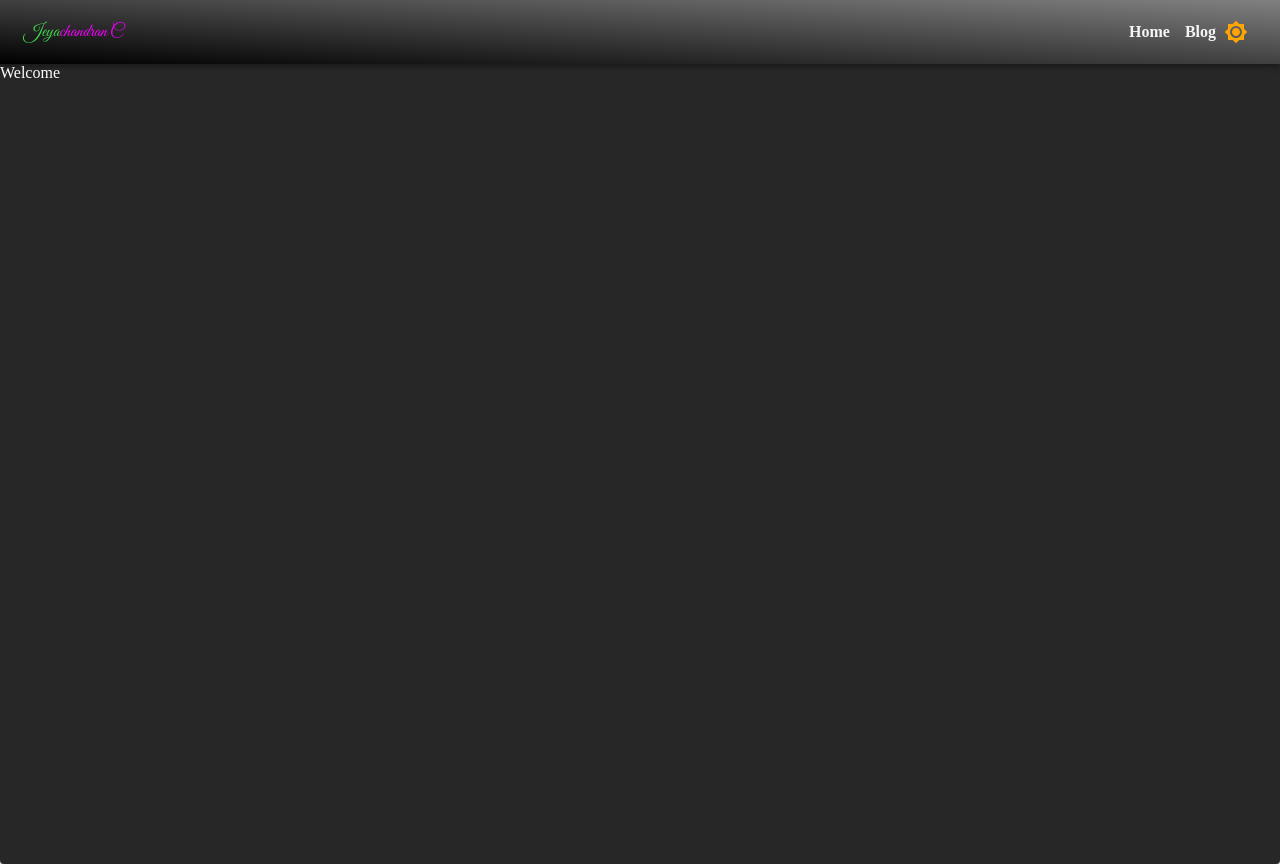
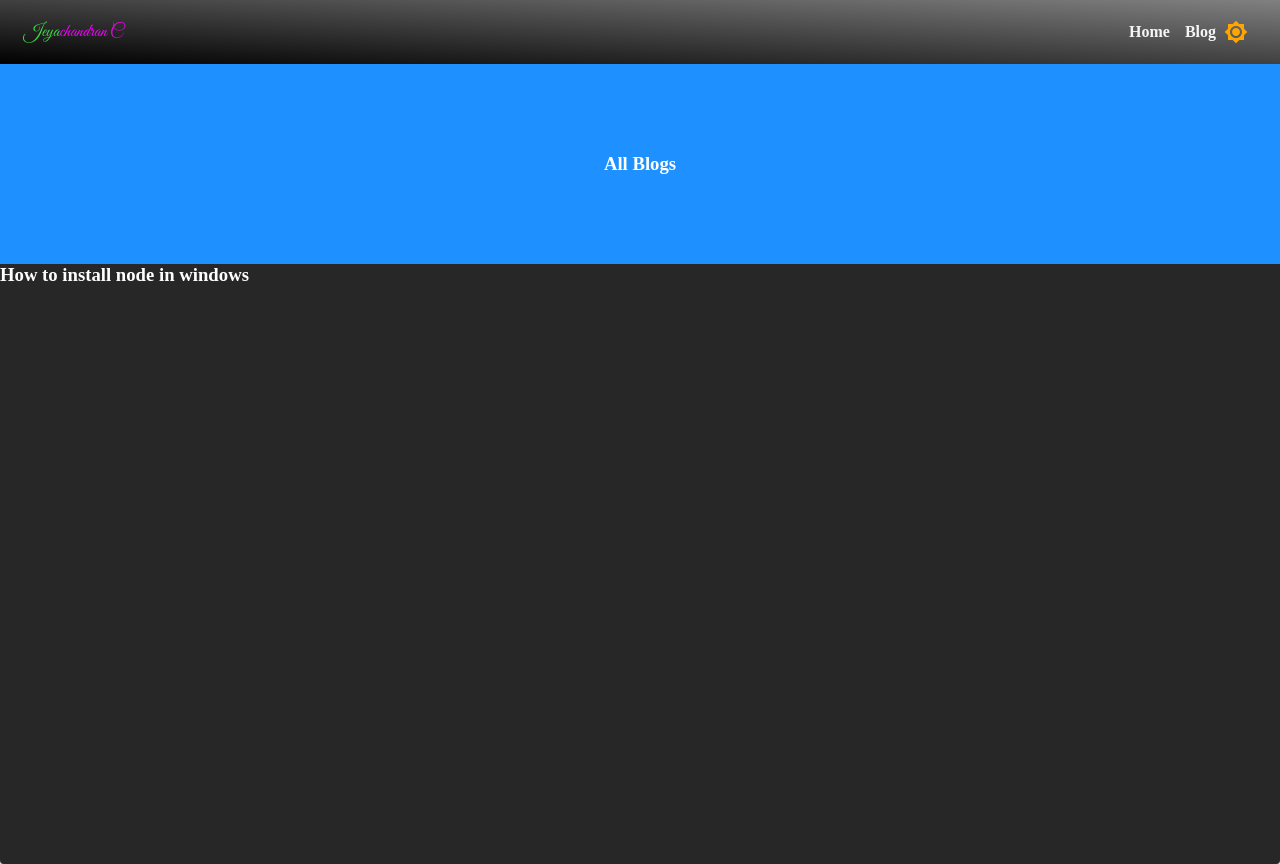
Before and after one commit to jeyachandran17/MyPortfolio, a React (Vite) app: page /blog in a window 1280 px wide. Built offline with nearby package versions, Linux system fonts and the light colour scheme.

Commit message:
start blog for node install

```diff
--- a/src/App.css
+++ b/src/App.css
@@ -28,3 +28,16 @@
 .blog-container{
   min-height: 100vh;
 }
+
+.blog-container{
+  display: flex;
+  flex-direction: column;
+}
+
+.blog-title{
+  display: flex;
+  height: 200px;
+  align-items: center;
+  justify-content: center;
+  background-color: dodgerblue;
+}
--- a/src/App.jsx
+++ b/src/App.jsx
@@ -27,6 +27,7 @@ import MyImage from './images/my_image.png'
 import MenuIcon from '@mui/icons-material/Menu';
 import Menu from '@mui/material/Menu';
 import MenuItem from '@mui/material/MenuItem';
+import { Blog } from './Blog';
 
 
 
@@ -243,12 +244,4 @@ function Contect() {
   );
 }
 
-function Blog() {
-  return (
-    <div className='blog-container'>
-      <p>Welcome</p>
-    </div>
-  );
-}
-
 export default App
--- /dev/null
+++ b/src/Blog.jsx
@@ -0,0 +1,26 @@
+import { useNavigate } from "react-router-dom";
+
+
+export function Blog() {
+  const navigate = useNavigate('')
+  return (
+    <div className='blog-container'>
+      <div className="blog-title">
+        <h3 className="blog-title">All Blogs</h3>
+      </div>
+      <div className="blog-titleCards">
+        <NodejsInstall />
+      </div>
+    </div>
+  );
+}
+
+function NodejsInstall(){
+  return(
+    <div className="node-container">
+      <div className="">
+        <h3>How to install node in windows</h3>
+      </div>
+    </div>
+  );
+}
```
